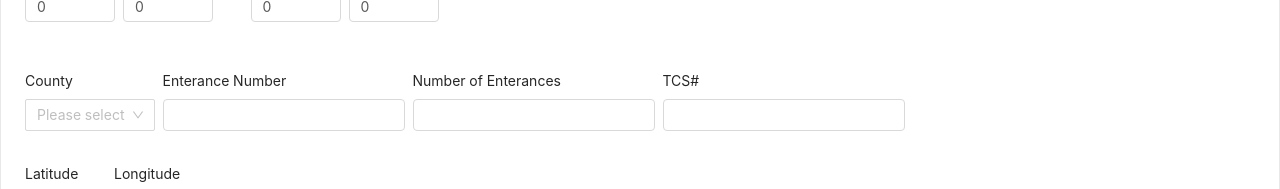
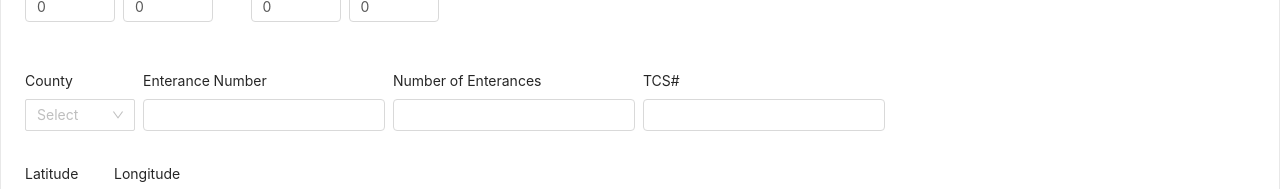
Before and after one commit to kmichael500/ridge_walker, a React (Create React App) app in the folder client/: page /add/points in a window 1280 px wide. Shown: the part 286-475 px from the top of the page. Built offline with nearby package versions, Linux system fonts and the light colour scheme.

Commit message:
County list and fixed autocomplete

```diff
--- /dev/null
+++ b/client/src/dataservice/countyList.ts
@@ -0,0 +1,97 @@
+export const tn_counties = [
+    "Anderson",
+    "Bedford",
+    "Benton",
+    "Bledsoe",
+    "Blount",
+    "Bradley",
+    "Campbell",
+    "Cannon",
+    "Carroll",
+    "Carter",
+    "Cheatham",
+    "Chester",
+    "Claiborne",
+    "Clay",
+    "Cocke",
+    "Coffee",
+    "Crockett",
+    "Cumberland",
+    "Davidson",
+    "Decatur",
+    "DeKalb",
+    "Dickson",
+    "Dyer",
+    "Fayette",
+    "Fentress",
+    "Franklin",
+    "Gibson",
+    "Giles",
+    "Grainger",
+    "Greene",
+    "Grundy",
+    "Hamblen",
+    "Hamilton",
+    "Hancock",
+    "Hardeman",
+    "Hardin",
+    "Hawkins",
+    "Haywood",
+    "Henderson",
+    "Henry",
+    "Hickman",
+    "Houston",
+    "Humphreys",
+    "Jackson",
+    "Jefferson",
+    "Johnson",
+    "Knox",
+    "Lake",
+    "Lauderdale",
+    "Lawrence",
+    "Lewis",
+    "Lincoln",
+    "Loudon",
+    "McMinn",
+    "McNairy",
+    "Macon",
+    "Madison",
+    "Marion",
+    "Marshall",
+    "Maury",
+    "Meigs",
+    "Monroe",
+    "Montgomery",
+    "Moore",
+    "Morgan",
+    "Obion",
+    "Overton",
+    "Perry",
+    "Pickett",
+    "Polk",
+    "Putnam",
+    "Rhea",
+    "Roane",
+    "Robertson",
+    "Rutherford",
+    "Scott",
+    "Sequatchie",
+    "Sevier",
+    "Shelby",
+    "Smith",
+    "Stewart",
+    "Sullivan",
+    "Sumner",
+    "Tipton",
+    "Trousdale",
+    "Unicoi",
+    "Union",
+    "Van Buren",
+    "Warren",
+    "Washington",
+    "Wayne",
+    "Weakley",
+    "White",
+    "Williamson",
+    "Wilson"
+]
--- a/client/src/pages/AddCave.tsx
+++ b/client/src/pages/AddCave.tsx
@@ -1,5 +1,6 @@
 import React, { Component } from "react";
-import { Feature } from '../pages/geoJsonInterface'
+import { Feature } from '../interfaces/geoJsonInterface'
+import { tn_counties } from '../dataservice/countyList'
 
 import {
     Form,
@@ -29,6 +30,7 @@ const { Content } = Layout
 const { Paragraph, Title, Text } = Typography;
 
 interface State {
+    autocompleteDisabled: boolean
     point: Feature,
 }
 
@@ -40,6 +42,7 @@ class AddCave extends Component<any, State>{
     constructor(Props){
         super(Props);
         this.state = {
+            autocompleteDisabled: false,
             point: {
                 type: "Feature",
                 properties:{
@@ -179,10 +182,26 @@ class AddCave extends Component<any, State>{
                     </Row>
                     <Row>
                         <Space>
-                            <Form.Item label="County" name="co_name">
-                                <Select placeholder="Please select">
-                                    <Select.Option value="Rutherford">Rutherford</Select.Option>
-                                    <Select.Option value="Sumner">Sumner</Select.Option>
+                            <Form.Item label="County" name="co_name" style={{minWidth: "110px"}}>
+                                <Select
+                                    showSearch
+                                    onFocus={()=>{
+                                        document.querySelectorAll(".ant-select-selector input").forEach((e) => {
+                                            e.setAttribute("autocomplete", "stopDamnAutocomplete");
+                                           //you can put any value but NOT "off" or "false" because they DO NOT works
+                                         })
+                                    }}
+
+                                    autoFocus={false}
+
+                                    placeholder="Select"
+                                    filterOption={(input, option) =>
+                                        option.children.toLowerCase().indexOf(input.toLowerCase()) >= 0
+                                    }
+                                >
+                                    {tn_counties.map((county)=>(
+                                        <Select.Option value={county}>{county}</Select.Option>
+                                    ))}
                                 </Select>
                             </Form.Item>
                             <Form.Item label="Enterance Number" name="ent_num">
```
